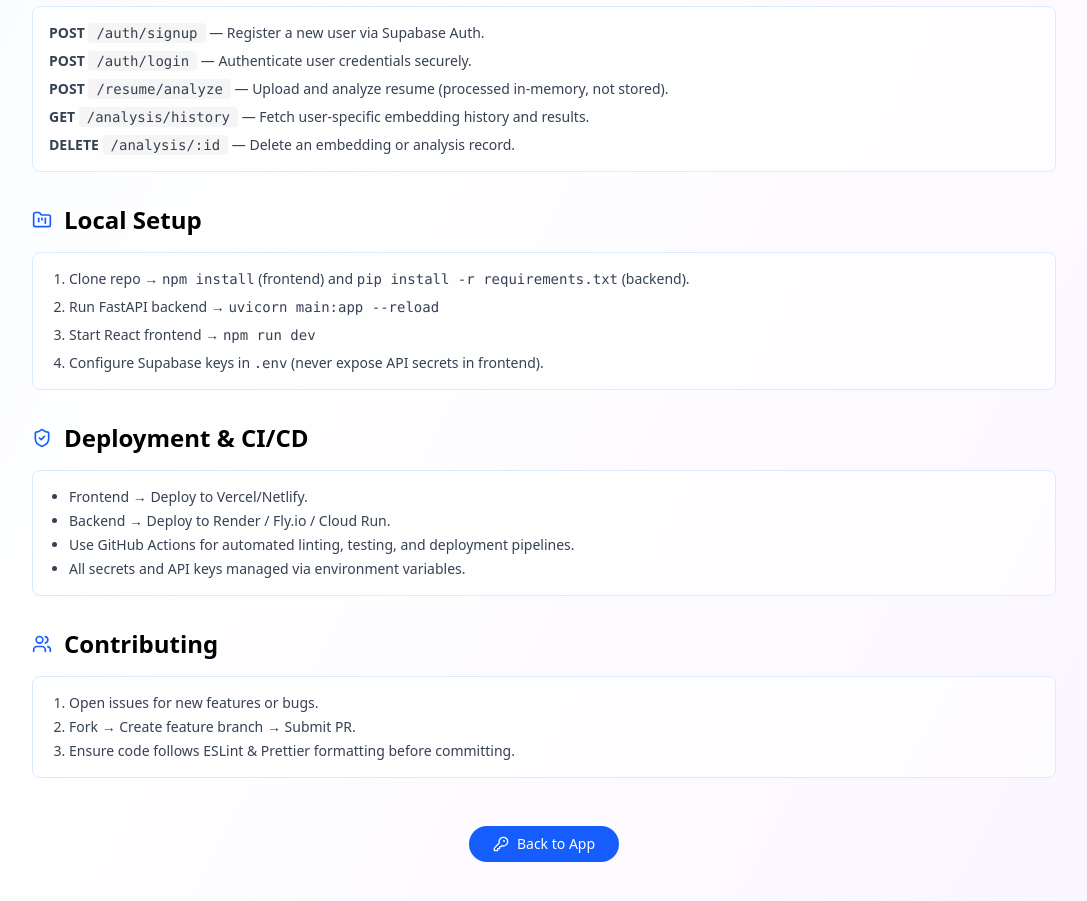
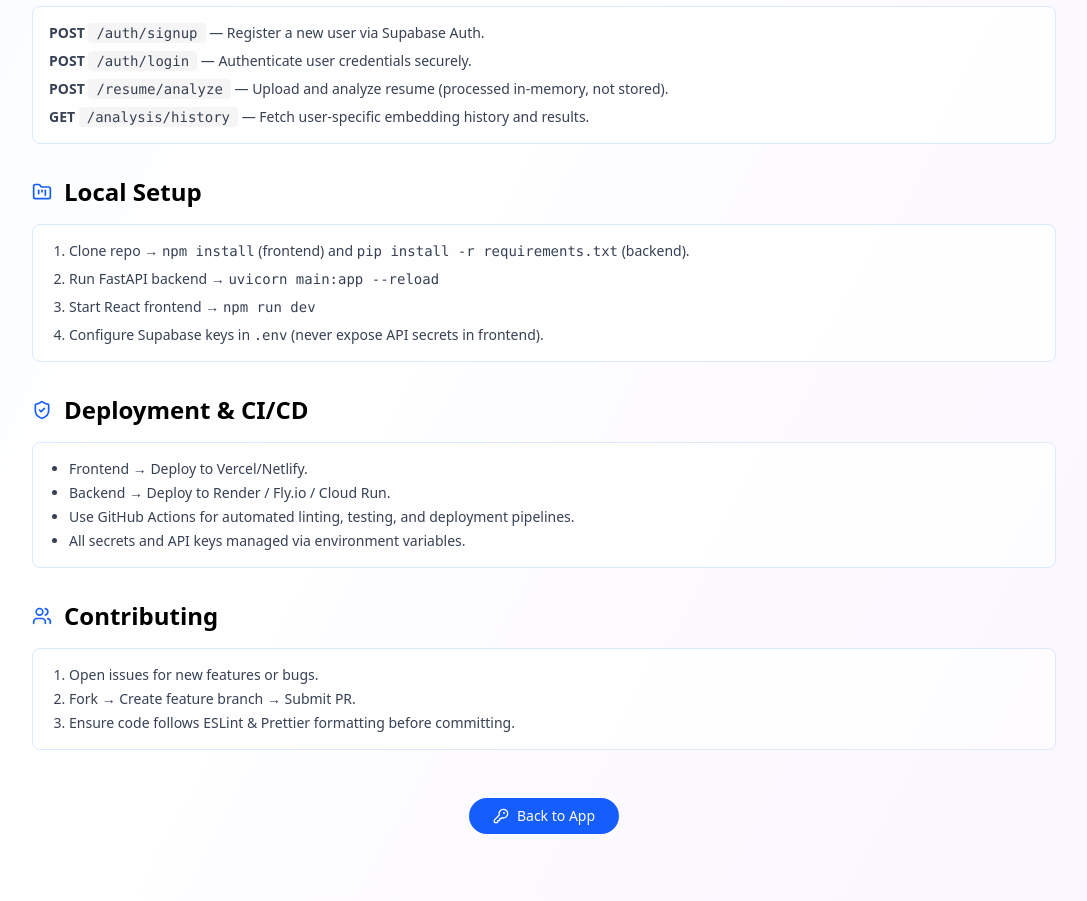
Before and after one commit to Biswa-source45/Resume-matcher-Frontend, a React (Vite) app: page /docs in a window 1280 px wide. Shown: the part 1480-2381 px from the top of the page, without its empty margins (96-1183 px from the left). Built offline with nearby package versions, Linux system fonts and the light colour scheme; no server answers.

Commit message:
fixed some bugs

```diff
--- a/src/pages/Documentation.jsx
+++ b/src/pages/Documentation.jsx
@@ -89,7 +89,6 @@ export default function Documentation() {
     { method: "POST", path: "/auth/login", desc: "Authenticate user credentials securely." },
     { method: "POST", path: "/resume/analyze", desc: "Upload and analyze resume (processed in-memory, not stored)." },
     { method: "GET", path: "/analysis/history", desc: "Fetch user-specific embedding history and results." },
-    { method: "DELETE", path: "/analysis/:id", desc: "Delete an embedding or analysis record." },
   ];
 
   return (
```
